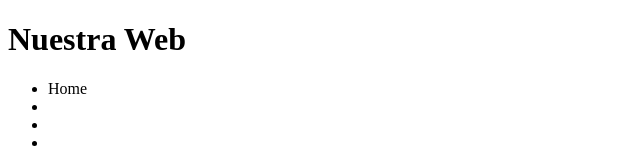
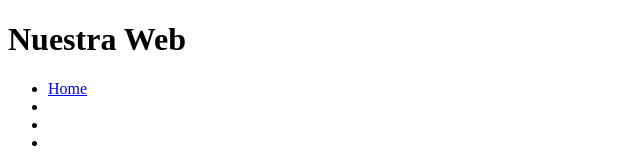
Before and after one commit to ivanaguiglez/202309-w4ch2-hugo-veiga-ivan-aguilar, a plain HTML site: page index.html in a window 1280 px wide. Shown: the top 165 px of the page, 0-640 px from the left. Drawn offline with Linux system fonts and the light colour scheme.

Commit message:
Add anchor to Home list item

```diff
--- a/index.html
+++ b/index.html
@@ -15,7 +15,7 @@
       <h1>Nuestra Web</h1>
       <nav>
         <ul>
-          <li href="index.html">Home</li>
+          <li> <a href="index.html">Home</a></li>
           <li></li>
           <li></li>
           <li></li>
```
